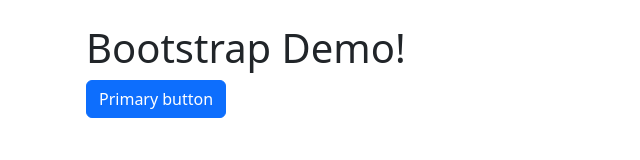
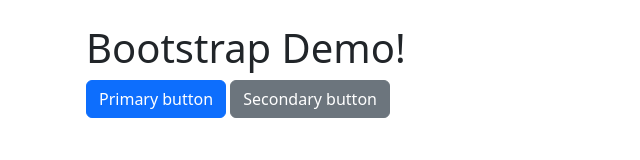
Before and after one commit to jdumaia/jdumaia.github.io, a plain HTML site: page index.html in a window 1280 px wide. Shown: the whole page, without its empty margins (0-640 px from the left). Drawn offline with nearby package versions, Linux system fonts and the light colour scheme.

Commit message:
Update index.html

```diff
--- a/index.html
+++ b/index.html
@@ -10,6 +10,7 @@
     <div class="container py-4 px-3 mx-auto">
       <h1>Bootstrap Demo!</h1>
       <button class="btn btn-primary">Primary button</button>
+      <button class="btn btn-secondary">Secondary button</button>
     </div>
     <script src="https://cdn.jsdelivr.net/npm/bootstrap@5.3.3/dist/js/bootstrap.bundle.min.js" integrity="sha384-YvpcrYf0tY3lHB60NNkmXc5s9fDVZLESaAA55NDzOxhy9GkcIdslK1eN7N6jIeHz" crossorigin="anonymous"></script>
   </body>
```
